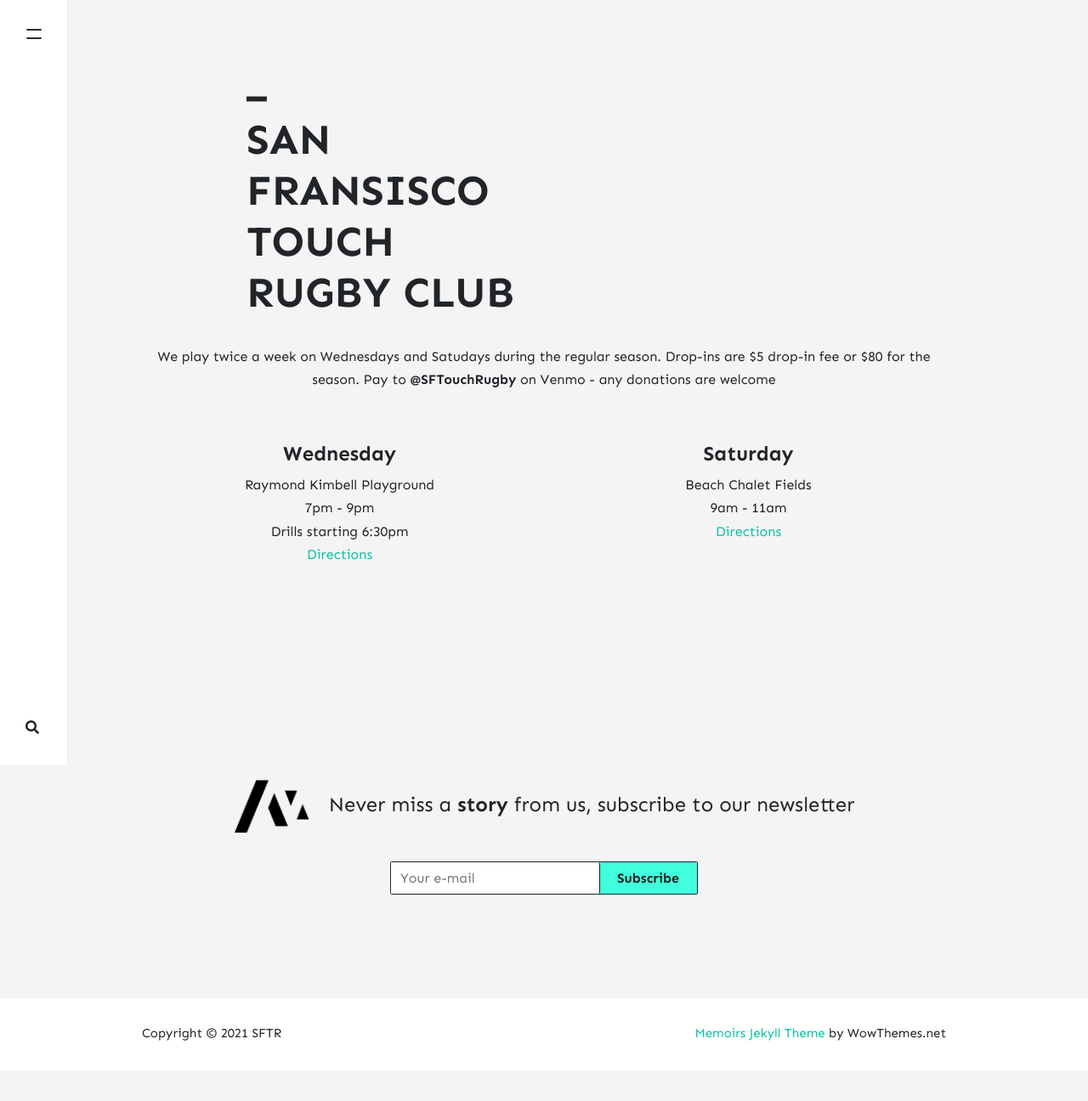
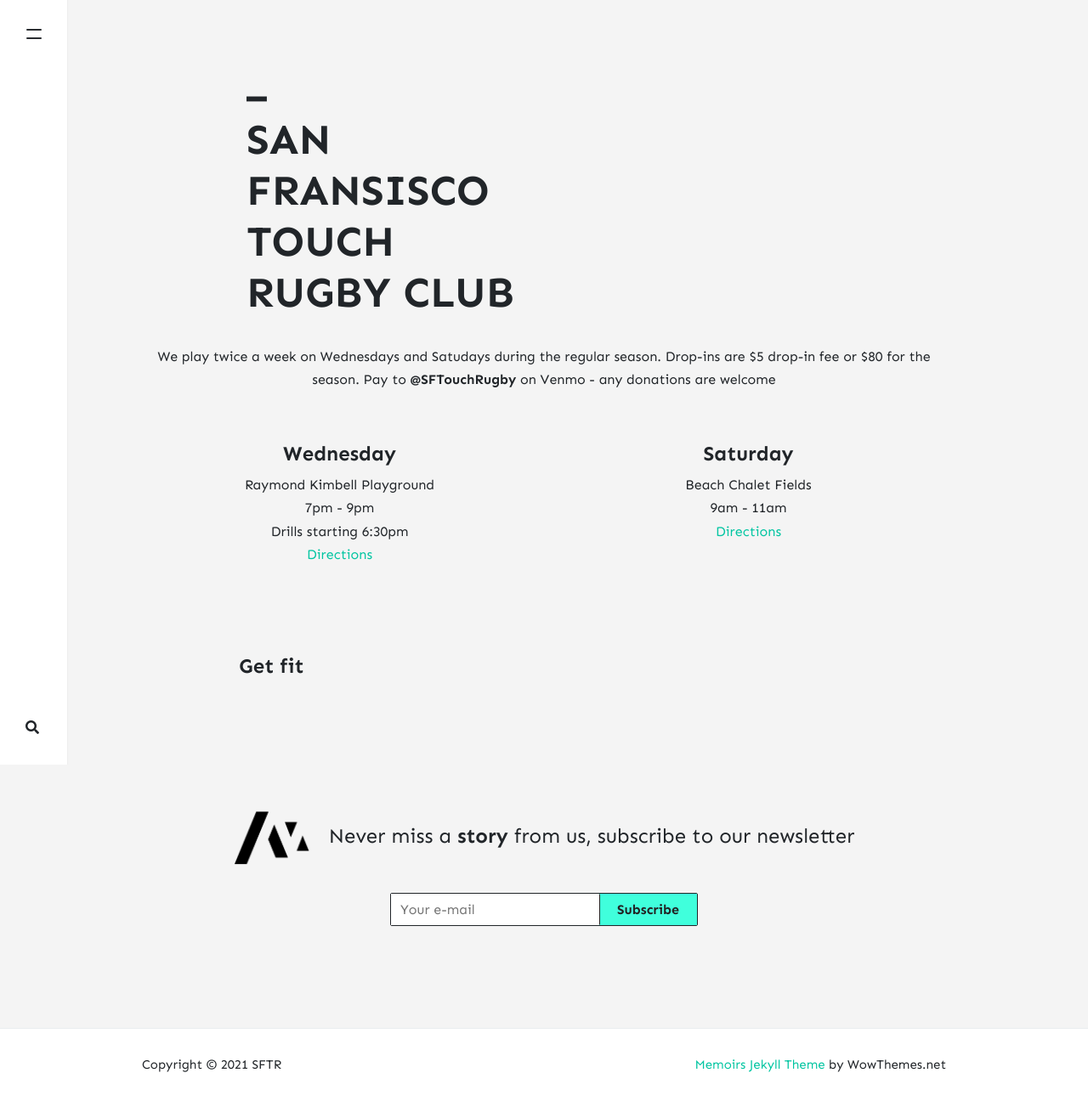
Before and after one commit to stackbit-projects/blue-triceratops-4f502, a Jekyll site: the page built from _pages/about.md, in a window 1280 px wide. Shown: the whole page at 85% size. Built offline with Jekyll 4.4.1, drawn with Linux system fonts in a browser that asks for light colours; nearby versions of some CDN libraries; comment, search, counter and statistics services are not loaded; before the commit the page ends 1260 px from its top, so only the background shows below that.

Commit message:
home.html: changed

```diff
--- a/_layouts/home.html
+++ b/_layouts/home.html
@@ -49,7 +49,7 @@ permalink: "/home.html"
 <div class="section center spacer-40">
     <div class="column-group">
         <div class="three-column">
-
+            <h4>Get fit</h4>
         </div>
     </div>
 </div>
```
